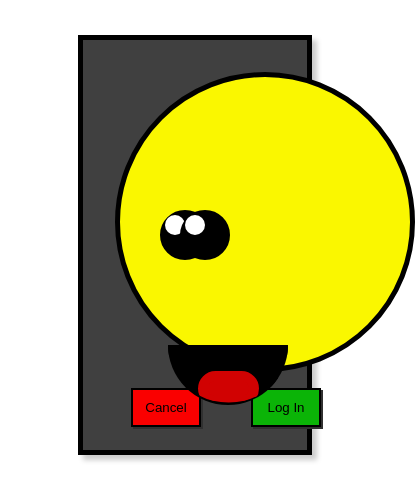
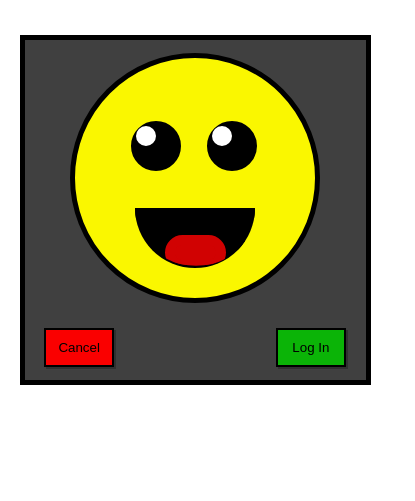
Before and after one commit to rhovell/login-form, a plain HTML site: page index.html in a window 390 px wide. Shown: the part 77-578 px from the top of the page, 415 px wide, since content can reach past the window. Drawn offline with nearby package versions, Linux system fonts and the light colour scheme.

Commit message:
animation

```diff
--- a/css/normalise.css
+++ b/css/normalise.css
@@ -55,23 +55,36 @@ header {
   max-width: 100%;
   padding: 1em;
 }
-.login-form {
-  width: 60%;
-  max-width: 600px;
+.login-form.container {
+  width: 90%;
+  max-width: 90vw;
+  height: 350px;
+  max-height: 60vh;
+  margin-left: auto;
+  margin-right: auto;
   border: 5px solid black;
   background-color: #404040;
-  box-shadow: 5px 5px 5px #ccc;
-  margin: auto;
-  padding: 2em;
-  height: 420px;
+}
+.animation-container {
+  width: 100%;
+  height: 80%;
+  position: relative;
+  top: 0;
+  left: 0;
 }
 /* face */
 .face {
   border-radius: 360px;
   border: 5px solid black;
-  width: 300px;
-  height: 300px;
+  width: 100%;
+  height: 100%;
   margin: auto;
+  position: relative;
+  top: 5%;
+  max-width: 250px;
+  max-height: 250px;
+  min-width: 250px;
+  min-height: 250px;
 }
 .face.happy {
   background-color: rgb(250, 247, 0);
@@ -93,9 +106,15 @@ header {
   /* position: absolute; */
 
 }
-@keyframes bounce {
+/* @keyframes bounce {
   from {margin-top:  auto;}
   to {margin-top:  50px;}
+} */
+.eye-container {
+    position: relative;
+    width: 90%;
+    margin: 0;
+    top: 26%;
 }
 .eye {
   border-radius: 360px;
@@ -103,20 +122,34 @@ header {
   width: 50px;
   height: 50px;
   background-color: black;
-  position: absolute;
+  position: relative;
   z-index: 100;
-  top: 34%;
+  top: 24%;
+  display: inline-block;
 }
 .eye.left {
-  left: 41%;
+  left: 0;
   /* top: 34%; */
 }
 .eye.right {
-  right: 41%;
+  right: -10%;
 }
 .eye.wink {
   top: 40%;
   height: 10px;
+  /* animation-name: blink; */
+  animation-iteration-count: 3;
+  animation-duration: 2s;
+  animation-delay: 1s;
+  animation-timing-function: ease-in-out;
+}
+@keyframes blink {
+  from {
+    height: 10px;
+  }
+  to {
+    height: 50px;
+  }
 }
 .eye.wink .inner-eye {
   display: none;
@@ -139,15 +172,33 @@ header {
 }
 .mouth {
   width: 120px;
+  border: 10px solid black;
+  position: relative;
+  left: 25%;
+  z-index: 100;
+  background-color: black;
+}
+.mouth.happy {
   border-bottom-left-radius: 310px;
   border-bottom-right-radius: 310px;
-  border: 10px solid black;
   height: 60px;
-  position: absolute;
-  z-index: 100;
-  left: 43%;
+  top: 40%;
+}
+.mouth.sad {
+  height: 20px;
+  border-top-left-radius: 310px;
+  border-top-right-radius: 310px;
+  border-bottom-left-radius: 0;
+  border-bottom-right-radius: 0;
+  top: 46%;
+  transition: border-radius 1.5s ease-in;
+  transition: height 0.3s ease-in;
+}
+.mouth.sad .inner-mouth {
+  display: none;
+}
+.mouth.ecstatic {
   top: 50%;
-  background-color: black;
 }
 .inner-mouth {
   width: 61px;
@@ -160,10 +211,13 @@ header {
   border-radius: 300px;
   left: 20%;
 }
+.form-container {
+  width: 100%;
+}
 form {
   padding: 1em;
   display: inline-flex;
-  width: 100%;
+  width: calc(100% - 2em);
 }
 .column {
   width: 50%;
--- a/index.html
+++ b/index.html
@@ -34,12 +34,14 @@
   <div class="login-form container">
     <div class="animation-container">
       <div class="face happy">
-        <div class="eye left">
-          <div class="inner-eye">
+        <div class="eye-container">
+          <div class="eye left">
+            <div class="inner-eye">
+            </div>
           </div>
-        </div>
-        <div class="eye right">
-          <div class="inner-eye">
+          <div class="eye right">
+            <div class="inner-eye">
+            </div>
           </div>
         </div>
         <div class="mouth happy">
--- a/java/java.js
+++ b/java/java.js
@@ -6,41 +6,59 @@ var mouth = $('.mouth');
 var innerMouth = $('.inner-mouth');
 var cancel = $('.cancel-container');
 var login = $('.login')
+var loginForm = $('.login-form')
 
-body.mousemove(function(e){
-  // console.log("x="+ e.pageX)
-  // console.log("y="+ e.pageY)
-  if(e.pageX <= 415){
+body.on('mouseover', (function(e){
+  // console.log('y='+e.pageY+' x='+e.pageX)
+  // console.log('mouse move')
+  var screenwidth = $(window).width();
+  var screenheight = $(window).height();
+  if(e.pageX <= (screenwidth / 2)){
+    // console.log("x="+ e.pageX)
     var leftValue = 0;
     // leftValue;
   } else {
     leftValue = 20;
   }
-  if(e.pageY <= 245){
+  if(e.pageY <= (screenheight / 2)){
+    // console.log("y="+ e.pageY)
     var topValue = 0;
     // topValue;
   } else {
     topValue = 22;
   }
-  if((e.pageY >= 112 && e.pageY < 410) && (e.pageX >= 260 && e.pageX < 570)){
-    leftValue = 10;
-    topValue = 10;
-  }
+  // if((e.pageY >= 112 && e.pageY < 410) && (e.pageX >= 260 && e.pageX < 570)){
+  //   leftValue = 10;
+  //   topValue = 10;
+  // }
+  innerEyes.css({
+   left:  leftValue,
+   top:   topValue
+  });
+}));
+
+face.on('mouseover', function(e){
+  console.log('y='+e.pageY+' x='+e.pageX)
+  leftValue = 10;
+  topValue = 10;
   innerEyes.css({
    left:  leftValue,
    top:   topValue
   });
 });
-
 cancel.mouseover(function(event){
-  face.toggleClass('happy sad')
-})
+  face.toggleClass('happy sad');
+  mouth.toggleClass('happy sad');
+});
 cancel.mouseout(function(event){
-  face.toggleClass('happy sad')
+  face.toggleClass('happy sad');
+  mouth.toggleClass('happy sad');
 })
 
 login.on('click', function(event){
   event.preventDefault();
   eyes.addClass('wink')
   face.addClass('ecstatic')
+  mouth.toggleClass('ecstatic')
+
 })
```
